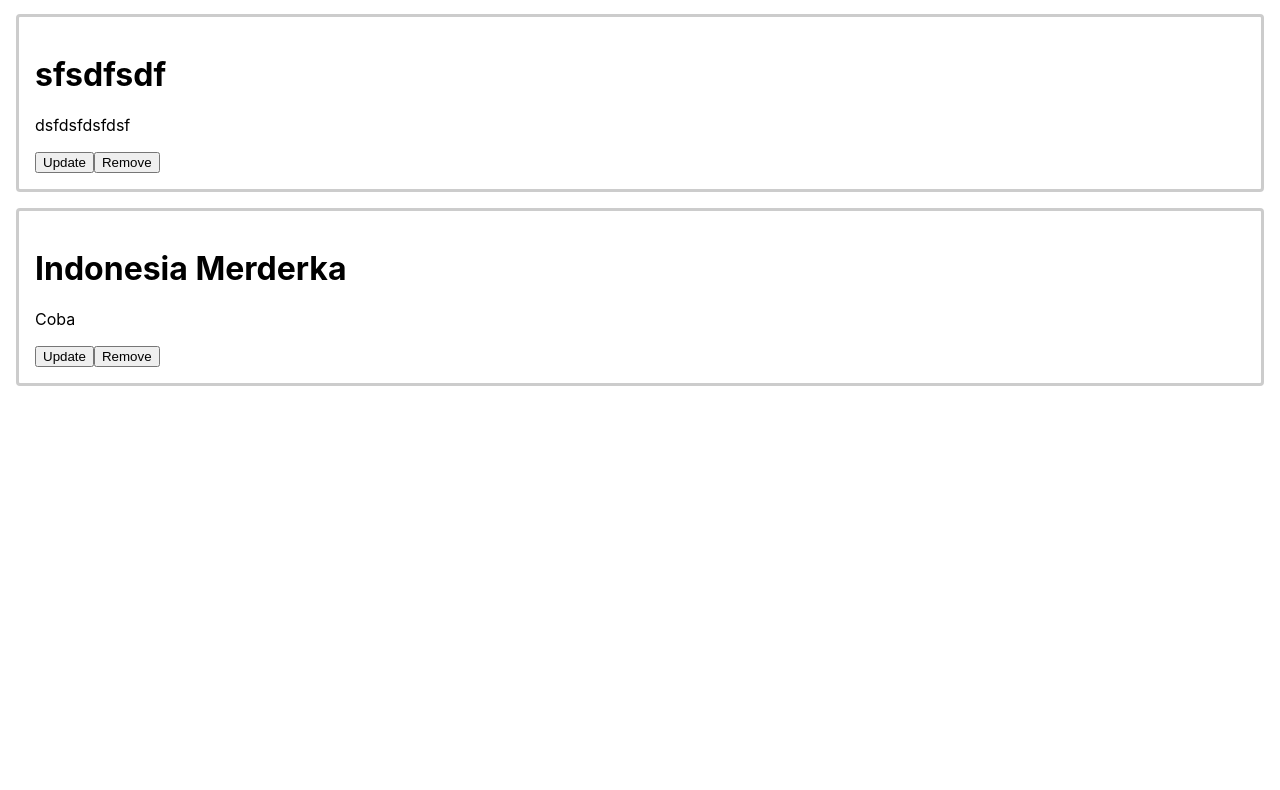
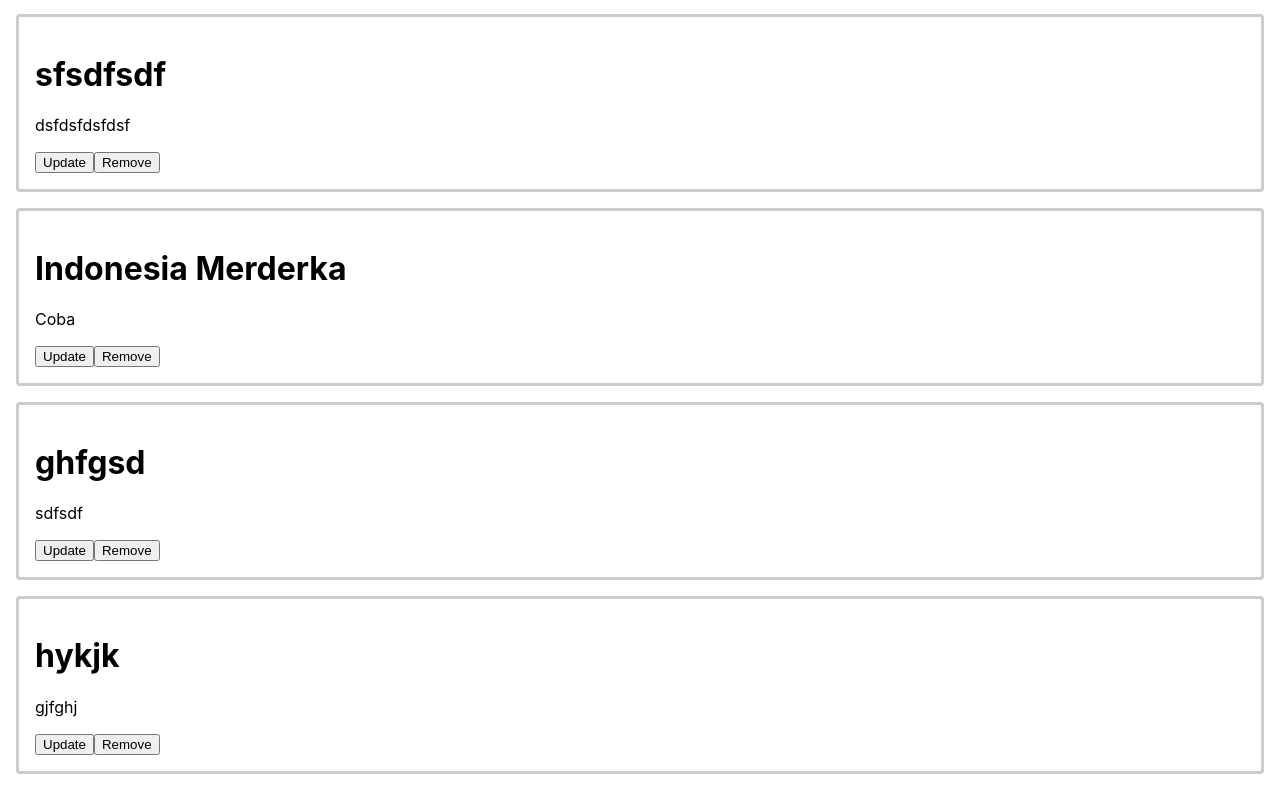
Before and after one commit to Rifal-Prasetyo/latihan-react-dasar, a React (Create React App) app: page / in a window 1280 px wide. Shown: the part 1081-1871 px from the top of the page. Before the commit the page ends 1483 px from the top, so only its background shows below. Built offline with nearby package versions, Linux system fonts and the light colour scheme; data requests are answered from the project's data file.

Commit message:
Merapikan struktur Folder dan rename BroowserRouter - #12 ReactJS Tutorial

```diff
--- a/db.json
+++ b/db.json
@@ -25,6 +25,16 @@
       "id": "1723212227511",
       "title": "Indonesia Merderka",
       "body": "Coba"
+    },
+    {
+      "id": "1725024803783",
+      "title": "ghfgsd",
+      "body": "sdfsdf"
+    },
+    {
+      "id": "1725024809530",
+      "title": "hykjk",
+      "body": "gjfghj"
     }
   ],
   "comments": [
--- a/src/container/BlogPost/BlogSpot.jsx
+++ b/src/container/pages/BlogPost/BlogSpot.jsx
@@ -1,5 +1,5 @@
 import React, { Component, Fragment } from "react";
-import Post from "../../components/Post/Post";
+import Post from "../../../components/Post/Post";
 import axios from "axios";
 import './BlogSpot.css';
 class BlogSpot extends Component {
```
Also changed, not shown: src/container/Home/Home.jsx (+8 -9 lines), src/container/pages/BlogPost/BlogSpot.css (renamed from src/container/BlogPost/BlogSpot.css), src/container/pages/CardProduct/CardProduct.jsx (renamed from src/container/CardProduct/CardProduct.jsx), src/container/pages/LifeCycleComp/LifeCycleComp.jsx (renamed from src/container/LifeCycleComp/LifeCycleComp.jsx), src/container/pages/Product/Product.jsx (renamed from src/container/Product/Product.jsx).
